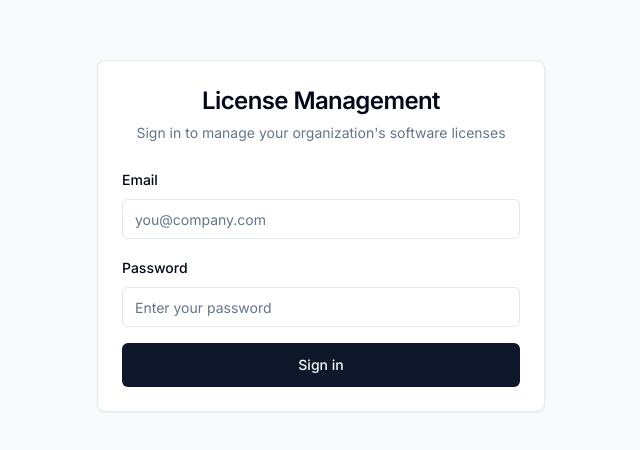
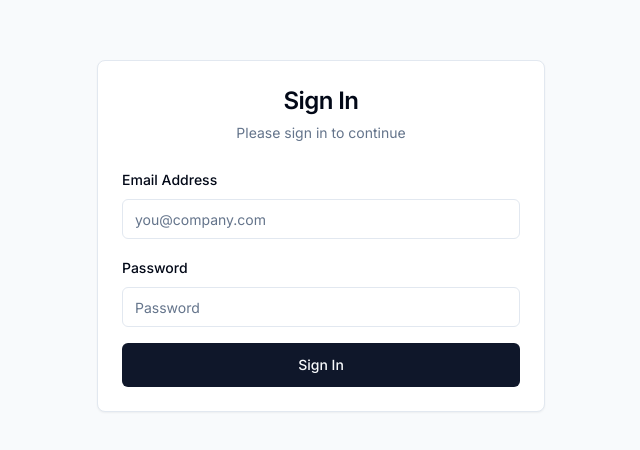
Before and after one commit to Kiefer-Networks/Licence-Manager, a Next.js app in the folder frontend/: page /auth/signin in a window 1280 px wide. Shown: the part 164-614 px from the top of the page, without its empty margins (319-959 px from the left). Built offline with nearby package versions, Linux system fonts and the light colour scheme; no server answers.

Commit message:
Add i18n translations to authentication pages
Apply internationalization to signin, error, and unauthorized pages
using next-intl useTranslations hook.

```diff
--- a/frontend/src/app/auth/error/page.tsx
+++ b/frontend/src/app/auth/error/page.tsx
@@ -3,18 +3,21 @@
 import { Suspense } from 'react';
 import { useSearchParams } from 'next/navigation';
 import Link from 'next/link';
+import { useTranslations } from 'next-intl';
 import { Card, CardContent, CardDescription, CardHeader, CardTitle } from '@/components/ui/card';
 import { Button } from '@/components/ui/button';
 
 function AuthErrorContent() {
+  const t = useTranslations('errors');
+  const tAuth = useTranslations('auth');
   const searchParams = useSearchParams();
   const error = searchParams.get('error');
 
   const errorMessages: Record<string, string> = {
-    Configuration: 'There is a problem with the server configuration.',
-    AccessDenied: 'You do not have permission to sign in.',
-    Verification: 'The verification token has expired or has already been used.',
-    Default: 'An error occurred during authentication.',
+    Configuration: t('serverError'),
+    AccessDenied: tAuth('noPermission'),
+    Verification: t('sessionExpired'),
+    Default: t('generic'),
   };
 
   const errorMessage = error ? errorMessages[error] || errorMessages.Default : errorMessages.Default;
@@ -23,12 +26,12 @@ function AuthErrorContent() {
     <div className="flex min-h-screen items-center justify-center bg-muted/50">
       <Card className="w-full max-w-md">
         <CardHeader className="text-center">
-          <CardTitle className="text-2xl text-destructive">Authentication Error</CardTitle>
+          <CardTitle className="text-2xl text-destructive">{t('generic')}</CardTitle>
           <CardDescription>{errorMessage}</CardDescription>
         </CardHeader>
         <CardContent className="flex justify-center">
           <Button asChild>
-            <Link href="/auth/signin">Try Again</Link>
+            <Link href="/auth/signin">{tAuth('signIn')}</Link>
           </Button>
         </CardContent>
       </Card>
--- a/frontend/src/app/auth/signin/page.tsx
+++ b/frontend/src/app/auth/signin/page.tsx
@@ -2,6 +2,7 @@
 
 import { useRouter, useSearchParams } from 'next/navigation';
 import { Suspense, useEffect, useState } from 'react';
+import { useTranslations } from 'next-intl';
 import { Button } from '@/components/ui/button';
 import { Card, CardContent, CardDescription, CardHeader, CardTitle } from '@/components/ui/card';
 import { Input } from '@/components/ui/input';
@@ -23,6 +24,7 @@ function isValidCallbackUrl(url: string | null): boolean {
 }
 
 function SignInContent() {
+  const t = useTranslations('auth');
   const router = useRouter();
   const searchParams = useSearchParams();
   const { login, isAuthenticated, isLoading: authLoading } = useAuth();
@@ -52,7 +54,7 @@ function SignInContent() {
       await login(email, password);
       // AuthProvider's login() already pushes to /dashboard
     } catch (err: unknown) {
-      const errorMessage = err instanceof Error ? err.message : 'Login failed';
+      const errorMessage = err instanceof Error ? err.message : t('invalidCredentials');
       setError(errorMessage);
     } finally {
       setIsLoading(false);
@@ -72,9 +74,9 @@ function SignInContent() {
     <div className="flex min-h-screen items-center justify-center bg-muted/50">
       <Card className="w-full max-w-md">
         <CardHeader className="text-center">
-          <CardTitle className="text-2xl">License Management</CardTitle>
+          <CardTitle className="text-2xl">{t('signIn')}</CardTitle>
           <CardDescription>
-            Sign in to manage your organization's software licenses
+            {t('pleaseSignIn')}
           </CardDescription>
         </CardHeader>
         <CardContent>
@@ -86,7 +88,7 @@ function SignInContent() {
 
           <form onSubmit={handleSignIn} className="space-y-4">
             <div className="space-y-2">
-              <Label htmlFor="email">Email</Label>
+              <Label htmlFor="email">{t('emailAddress')}</Label>
               <Input
                 id="email"
                 type="email"
@@ -99,11 +101,11 @@ function SignInContent() {
               />
             </div>
             <div className="space-y-2">
-              <Label htmlFor="password">Password</Label>
+              <Label htmlFor="password">{t('password')}</Label>
               <Input
                 id="password"
                 type="password"
-                placeholder="Enter your password"
+                placeholder={t('password')}
                 value={password}
                 onChange={(e) => setPassword(e.target.value)}
                 required
@@ -112,7 +114,7 @@ function SignInContent() {
               />
             </div>
             <Button type="submit" className="w-full" size="lg" disabled={isLoading}>
-              {isLoading ? 'Signing in...' : 'Sign in'}
+              {isLoading ? t('signingIn') : t('signIn')}
             </Button>
           </form>
         </CardContent>
--- a/frontend/src/app/unauthorized/page.tsx
+++ b/frontend/src/app/unauthorized/page.tsx
@@ -2,31 +2,33 @@
 
 import Link from 'next/link';
 import { useRouter } from 'next/navigation';
+import { useTranslations } from 'next-intl';
 import { Button } from '@/components/ui/button';
 import { Card, CardContent, CardDescription, CardHeader, CardTitle } from '@/components/ui/card';
 
 export default function UnauthorizedPage() {
+  const t = useTranslations('auth');
   const router = useRouter();
 
   return (
     <div className="flex min-h-screen items-center justify-center bg-muted/50">
       <Card className="w-full max-w-md">
         <CardHeader className="text-center">
-          <CardTitle className="text-2xl">Access Denied</CardTitle>
+          <CardTitle className="text-2xl">{t('accessDenied')}</CardTitle>
           <CardDescription>
-            You do not have permission to access this page.
+            {t('noPermission')}
           </CardDescription>
         </CardHeader>
         <CardContent className="space-y-4">
           <p className="text-sm text-muted-foreground text-center">
-            If you believe this is an error, please contact your administrator.
+            {t('contactAdminForAccess')}
           </p>
           <div className="flex gap-2 justify-center">
             <Button variant="outline" onClick={() => router.back()}>
-              Go Back
+              {t('goBack')}
             </Button>
             <Button asChild>
-              <Link href="/dashboard">Dashboard</Link>
+              <Link href="/dashboard">{t('backToDashboard')}</Link>
             </Button>
           </div>
         </CardContent>
```
